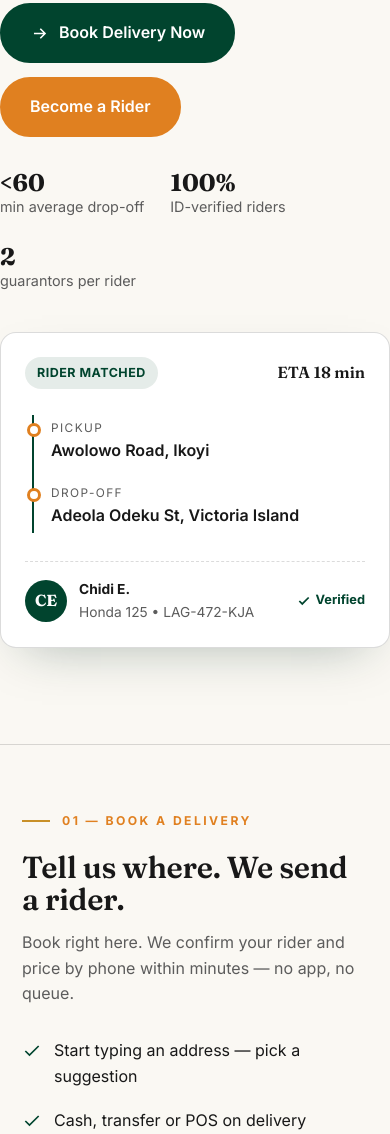
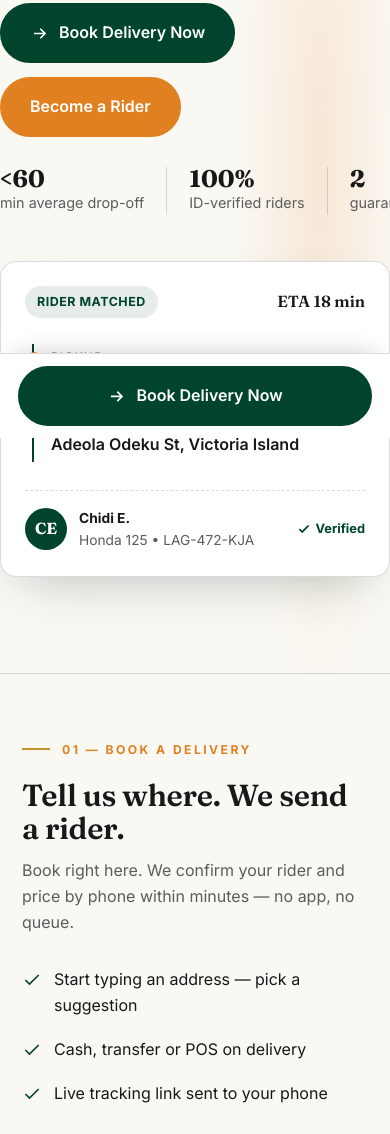
Before and after one commit to ngwanuexpress/ngwanuexpress.github.io, a plain HTML site: page index.html in a window 390 px wide. Shown: the part 491-1625 px from the top of the page. Drawn offline with Linux system fonts and the light colour scheme.

Commit message:
Polish mobile experience: sticky CTA bar, smoother nav, scroll reveals

```diff
--- a/index.html
+++ b/index.html
@@ -170,15 +170,31 @@ section{padding:92px 0;border-top:1px solid var(--line)}
 @media (max-width:720px){
   section{padding:66px 0}
   .grid-2{grid-template-columns:1fr}
-  .nav{position:absolute;top:74px;left:0;right:0;flex-direction:column;align-items:stretch;gap:0;background:var(--paper);border-bottom:1px solid var(--line);padding:10px 22px 20px;display:none}
-  .nav.open{display:flex}
+  .nav{position:absolute;top:74px;left:0;right:0;flex-direction:column;align-items:stretch;gap:0;background:var(--paper);border-bottom:1px solid var(--line);padding:10px 22px 20px;box-shadow:0 16px 40px -18px rgba(0,0,0,.3);transform:translateY(-10px);opacity:0;visibility:hidden;pointer-events:none;transition:transform .25s ease,opacity .25s ease,visibility .25s}
+  .nav.open{transform:translateY(0);opacity:1;visibility:visible;pointer-events:auto}
   .nav a{padding:14px 0;border-bottom:1px solid var(--line)}
   .nav a::after{display:none}
   .nav .btn{margin-top:14px;text-align:center}
   .nav-toggle{display:block}
   .header-inner{position:relative}
   .footer-grid{grid-template-columns:1fr}
+  .hero-meta{flex-wrap:nowrap;overflow-x:auto;gap:0;margin:30px -22px 0;padding:0 22px 6px;-webkit-overflow-scrolling:touch;scrollbar-width:none}
+  .hero-meta::-webkit-scrollbar{display:none}
+  .hero-meta div{flex:none;padding-right:22px;margin-right:22px;border-right:1px solid var(--line)}
+  .hero-meta div:last-child{border-right:0;margin-right:0;padding-right:0}
 }
+.nav-backdrop{display:none;position:fixed;inset:0;background:rgba(8,16,12,.45);z-index:45;opacity:0;transition:opacity .25s ease}
+.nav-backdrop.show{display:block;opacity:1}
+.btn:active{transform:scale(.96)}
+.hero{position:relative;overflow:hidden}
+.hero::before{content:"";position:absolute;top:-25%;right:-12%;width:60%;height:150%;background:radial-gradient(closest-side,rgba(224,128,32,.14),transparent 70%);pointer-events:none;z-index:0}
+.hero-grid{position:relative;z-index:1}
+.reveal{opacity:0;transform:translateY(18px);transition:opacity .6s ease,transform .6s ease}
+.reveal.in{opacity:1;transform:translateY(0)}
+@media (prefers-reduced-motion:reduce){.reveal{transition:none;opacity:1;transform:none}}
+.mobile-cta-bar{display:none;position:fixed;left:0;right:0;bottom:0;z-index:60;background:var(--surface);border-top:1px solid var(--line);padding:12px 18px calc(12px + env(safe-area-inset-bottom));box-shadow:0 -10px 28px -16px rgba(0,0,0,.3);transform:translateY(100%);transition:transform .3s ease}
+.mobile-cta-bar.show{transform:translateY(0)}
+@media (max-width:720px){.mobile-cta-bar{display:block}}
 
 @media (prefers-color-scheme: dark){
   :root{
@@ -209,6 +225,7 @@ section{padding:92px 0;border-top:1px solid var(--line)}
     </nav>
     <button class="nav-toggle" id="navToggle" aria-label="Menu" aria-expanded="false"><span></span><span></span><span></span></button>
   </div>
+  <div class="nav-backdrop" id="navBackdrop"></div>
 </header>
 <section class="hero container">
   <div class="hero-grid">
@@ -367,6 +384,9 @@ section{padding:92px 0;border-top:1px solid var(--line)}
     <div class="footer-bottom"><span>© 2026 Ngwanu Express. All rights reserved.</span><a href="privacy.html">Privacy Policy</a><span>Lagos • Nigeria 🇳🇬</span></div>
   </div>
 </footer>
+<div class="mobile-cta-bar" id="mobileCtaBar">
+  <a href="#book" class="btn btn--block"><svg viewBox="0 0 24 24" fill="none" stroke="currentColor" stroke-width="2"><path d="M5 12h14M13 6l6 6-6 6"/></svg> Book Delivery Now</a>
+</div>
 <script>
 const WHATSAPP_NUMBER = "2348118494314";
 const CONTACT_PHONE = "+234 811 849 4314";
@@ -557,8 +577,11 @@ document.getElementById("bookAnother").addEventListener("click", function(){
 document.getElementById("footerWhatsApp").setAttribute("href", waLink("Hello NGWANU EXPRESS 👋 I have a question about a delivery."));
 const navToggle = document.getElementById("navToggle");
 const nav = document.getElementById("nav");
-navToggle.addEventListener("click", function(){ const open = nav.classList.toggle("open"); navToggle.setAttribute("aria-expanded", open ? "true" : "false"); });
-nav.addEventListener("click", function(e){ if(e.target.tagName === "A"){ nav.classList.remove("open"); navToggle.setAttribute("aria-expanded","false"); } });
+const navBackdrop = document.getElementById("navBackdrop");
+function closeNav(){ nav.classList.remove("open"); navBackdrop.classList.remove("show"); navToggle.setAttribute("aria-expanded","false"); }
+navToggle.addEventListener("click", function(){ const open = nav.classList.toggle("open"); navBackdrop.classList.toggle("show", open); navToggle.setAttribute("aria-expanded", open ? "true" : "false"); });
+nav.addEventListener("click", function(e){ if(e.target.tagName === "A"){ closeNav(); } });
+navBackdrop.addEventListener("click", closeNav);
 
 if ("serviceWorker" in navigator) { window.addEventListener("load", function(){ navigator.serviceWorker.register("sw.js").catch(function(){}); }); }
 
@@ -569,6 +592,32 @@ if ("serviceWorker" in navigator) { window.addEventListener("load", function(){
   syncTheme();
   if (mq.addEventListener) mq.addEventListener("change", syncTheme); else if (mq.addListener) mq.addListener(syncTheme);
 })();
+
+(function(){
+  var els = document.querySelectorAll(".card,.how-step,.form-card,.book-copy,.cta-band > .container > div,.footer-grid > div");
+  els.forEach(function(el){ el.classList.add("reveal"); });
+  if ("IntersectionObserver" in window) {
+    var obs = new IntersectionObserver(function(entries){
+      entries.forEach(function(entry){ if(entry.isIntersecting){ entry.target.classList.add("in"); obs.unobserve(entry.target); } });
+    }, { threshold: .15 });
+    els.forEach(function(el){ obs.observe(el); });
+  } else {
+    els.forEach(function(el){ el.classList.add("in"); });
+  }
+})();
+
+(function(){
+  var bar = document.getElementById("mobileCtaBar");
+  var bookSection = document.getElementById("book");
+  if (!bar || !bookSection) return;
+  var bookVisible = false;
+  if ("IntersectionObserver" in window) {
+    new IntersectionObserver(function(entries){ bookVisible = entries[0].isIntersecting; update(); }, { rootMargin: "-35% 0px -35% 0px" }).observe(bookSection);
+  }
+  function update(){ bar.classList.toggle("show", window.scrollY > 420 && !bookVisible); }
+  window.addEventListener("scroll", update, { passive: true });
+  update();
+})();
 </script>
 </body>
 </html>
```
